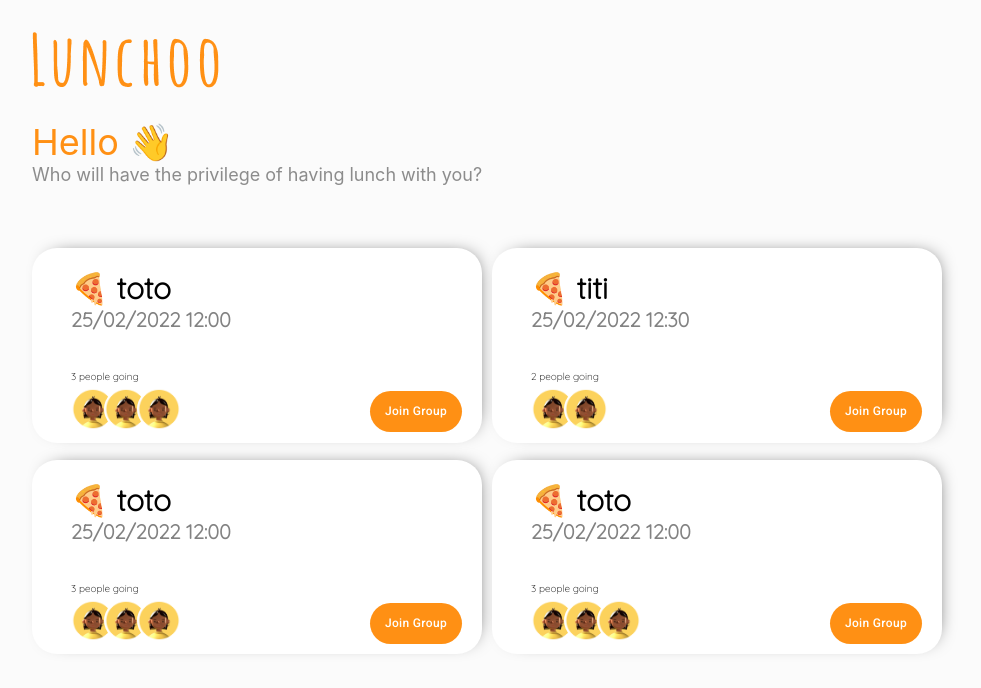
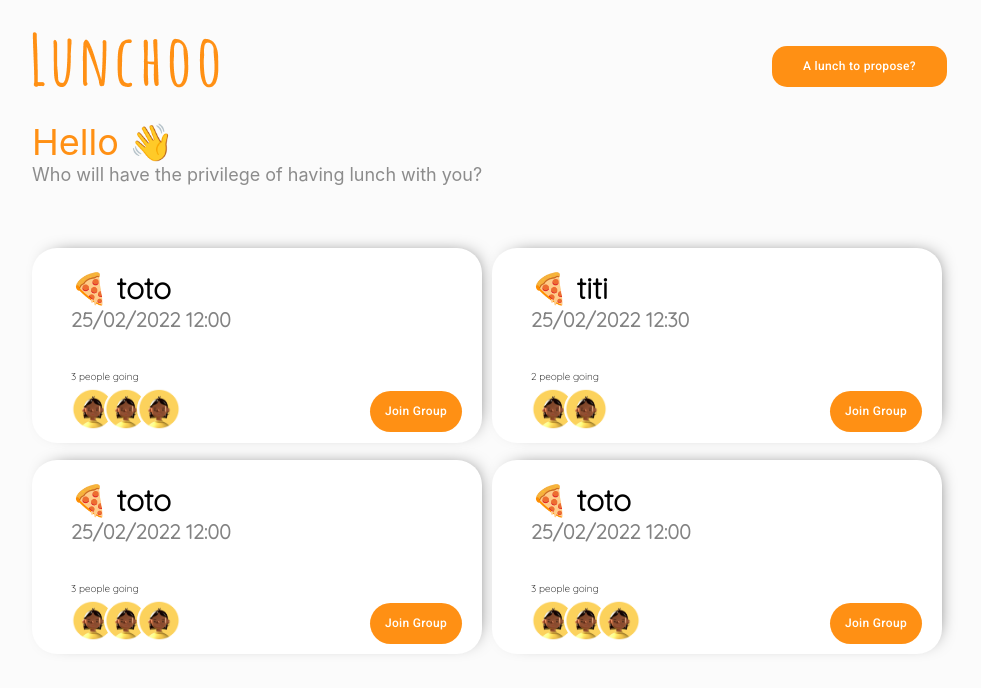
Before and after one commit to killmat21/lunchoo, a React (Create React App) app in the folder frontend/: page /listing-lunches in a window 1280 px wide. Shown: the top 688 px of the page, without its empty margins (153-1134 px from the left). Built offline with nearby package versions, Linux system fonts and the light colour scheme.

Commit message:
Add button on top right to create lunch

```diff
--- a/frontend/src/LunchList/LunchList.css
+++ b/frontend/src/LunchList/LunchList.css
@@ -6,3 +6,18 @@
     max-width: 920px;
     margin: auto;
 }
+
+.createLunchButton {
+    font-size: 12px !important;
+    text-transform: unset !important;
+    float: right !important;
+    color: white !important;
+    background-color: #FF9014 !important;
+    border: None;
+    border-radius: 15px !important;
+    padding: 10px 15px !important;
+    margin-top: 8px !important;
+    position: relative;
+    top: -50px;
+    width: 175px;
+}
--- a/frontend/src/LunchList/LunchList.js
+++ b/frontend/src/LunchList/LunchList.js
@@ -1,14 +1,25 @@
 import './LunchList.css';
+import { useNavigate } from "react-router-dom";
 import LunchCard from "./LunchCard";
+import Button from '@mui/material/Button';
 import SubHeader from "../SubHeader/SubHeader";
 
 const LunchList = ({lunches}) => {
+    let navigate = useNavigate();
+    const onButtonClick = () => {
+        navigate(`/create-lunch`);
+    }
+
     return (
         <>
+            <Button className="createLunchButton" onClick={onButtonClick}>
+                A lunch to propose?
+            </Button>
             <SubHeader
                 title="Hello 👋"
                 subtitle="Who will have the privilege of having lunch with you?"
             />
+
             <div className="lunchesList">
                 {lunches.map(lunch => (
                         <LunchCard
```
